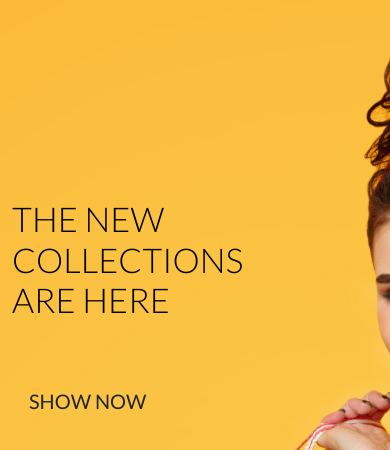
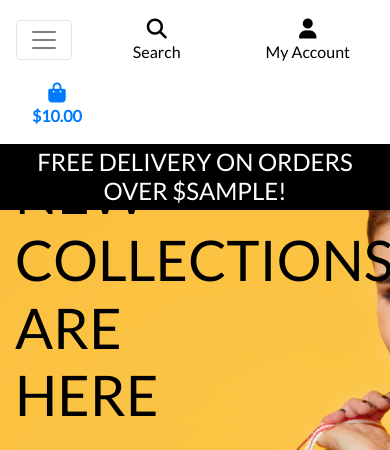
Before and after one commit to Blakeman260/boutique_ado_v1, a Django app: template home/templates/home/index.html in a window 390 px wide. Shown: the top 450 px of the page. Run offline with Django 3.2, Linux system fonts and the light colour scheme; the template is opened without the code that fills it: most values are stand-ins (such as "Sample title", 1, 10 or a date in 2020); one stand-in notice (Sample message) is shown; some libraries are stand-ins or nearby versions.

Commit message:
added mobile header and main nav bar

```diff
--- a/static/css/base.css
+++ b/static/css/base.css
@@ -56,6 +56,10 @@ body{
     border: 1px solid black !important;
 }
 
+.bg-black {
+    background: #000 !important;
+}
+
 /* -------------------------------- Media Queries */
 
 /* Slightly larger container on xl screens */
--- a/templates/allauth/base.html
+++ b/templates/allauth/base.html
@@ -1,116 +1,40 @@
-{% load static %}
-
-<!doctype html>
-<html lang="en">
+<!DOCTYPE html>
+<html>
   <head>
-
-    {% block meta %}
-        <meta http-equiv="X-UA-Compatible" content="ie=edge">
-        <meta charset="utf-8">
-        <meta name="viewport" content="width=device-width, initial-scale=1">
+    <title>{% block head_title %}{% endblock %}</title>
+    {% block extra_head %}
     {% endblock %}
-
-    {% block extra_meta %}
-    {% endblock %}
-
-    {% block corecss %}
-        <link href="https://cdn.jsdelivr.net/npm/bootstrap@5.0.0-beta1/dist/css/bootstrap.min.css" rel="stylesheet" integrity="sha384-giJF6kkoqNQ00vy+HMDP7azOuL0xtbfIcaT9wjKHr8RbDVddVHyTfAAsrekwKmP1" crossorigin="anonymous">
-        <link rel="preconnect" href="https://fonts.gstatic.com">
-        <link href="https://fonts.googleapis.com/css2?family=Lato:ital,wght@0,100;0,300;0,400;0,700;0,900;1,100;1,300;1,400;1,700;1,900&display=swap" rel="stylesheet">
-        <link rel="stylesheet" href="{% static 'css/base.css' %}">
-    {% endblock %}
-
-    {% block extra_css %}
-    {% endblock %}
-
-    {% block corejs %}
-        <script src="https://kit.fontawesome.com/9ec41b9eb5.js" crossorigin="anonymous"></script>
-        <script src="https://code.jquery.com/jquery-3.4.1.slim.min.js" integrity="sha384-J6qa4849blE2+poT4WnyKhv5vZF5SrPo0iEjwBvKU7imGFAV0wwj1yYfoRSJoZ+n" crossorigin="anonymous"></script>
-        <script src="https://cdn.jsdelivr.net/npm/popper.js@1.16.0/dist/umd/popper.min.js" integrity="sha384-Q6E9RHvbIyZFJoft+2mJbHaEWldlvI9IOYy5n3zV9zzTtmI3UksdQRVvoxMfooAo" crossorigin="anonymous"></script>
-        <script src="https://stackpath.bootstrapcdn.com/bootstrap/4.4.1/js/bootstrap.min.js" integrity="sha384-wfSDF2E50Y2D1uUdj0O3uMBJnjuUD4Ih7YwaYd1iqfktj0Uod8GCExl3Og8ifwB6" crossorigin="anonymous"></script>
-    {% endblock %}
-
-    {% block extra_js %}
-    {% endblock %}
-
-    <title>Boutique Ado {% block extra_title %}{% endblock %}</title>
   </head>
   <body>
-        <header class="container-fluid fixed-top">
-            <div id="topnav" class="row bg-white pt-lg-2 d-none d-lg-flex">
-                <div class="col-12 col-lg-4 my-auto py-1 py-lg-0 text-center text-lg-left">
-                    <a href="{% url 'home' %}" class="nav-link main-logo-link">
-                        <h2 class="logo-font text-black my-0"><strong>Boutique</strong> Ado</h2>
-                    </a>
-                </div>
-                <div class="col-12 col-lg-4 my-auto py-1 py-lg-0">
-                    <form method="GET" action="">
-                        <div class="input-group w-100">
-                            <input class="form-control border border-black rounded-0" type="text" name="q" placeholder="Search our site">
-                            <div class="input-group-append">
-                                <button class="form-control btn btn-black border border-black rounded0" type="submit">
-                                    <span class="icon">
-                                        <i class="fas fa-search"></i>
-                                    </span>
-                                </button>
-                            </div>
-                        </div>
-                    </form>
-                </div>
-                <div class="col-12 col-lg-4 my-auto py-1 py-lg-0">
-                    <ul class="list-inline list-unstyled text-center text-lg-right my-0">
-                        <li class="list-inline-item dropdown">
-                            <a class="text-black nav-link" href="#" id="user-options" data-toggle="dropdown" aria-haspopup="true" aria-expanded="false">
-                                <div class="text-center">
-                                    <div><i class="fas fa-user fa-lg"></i></div>
-                                    <p class="my-0">My Account</p>
-                                </div>
-                            </a>
-                            <div class="dropdown-menu border-0" aria-labelledby="user-options">
-                                {% if request.user.is_authenticated %}
-                                    {% if request.user.is_superuser %}
-                                        <a href="" class="dropdown-item">Product Management</a>
-                                    {% endif %}
-                                    <a href="" class="dropdown-item">My Profile</a>
-                                    <a href="{% url 'account_logout' %}" class="dropdown-item">Logout</a>
-                                {% else %}
-                                    <a href="{% url 'account_signup' %}" class="dropdown-item">Register</a>
-                                    <a href="{% url 'account_login' %}" class="dropdown-item">Login</a>
-                                {% endif %}
-                            </div>
-                        </li>
-                        <li class="list-inline-item">
-                            <a href="" class="{% if grand_total %}text-info font-weight-bold{% else %}text-black{% endif %} nav-link">
-                                <div class="text-center">
-                                    <div><i class="fas fa-shopping-bag fa-lg"></i></div>
-                                    <p class="my-0">
-                                        {% if grand_total %}
-                                            ${{ gand_total|floatformat:2}}
-                                        {% else %}
-                                            $0.00
-                                        {% endif %}
-                                    </p>
-                                </div>
-                            </a>
-                        </li>
-                    </ul>
-                </div>
-            </div>
-        </header>
+    {% block body %}
 
-        {% if messages %}
-            <div class="message-container"></div>
+    {% if messages %}
+    <div>
+      <strong>Messages:</strong>
+      <ul>
+        {% for message in messages %}
+        <li>{{message}}</li>
+        {% endfor %}
+      </ul>
+    </div>
+    {% endif %}
+
+    <div>
+      <strong>Menu:</strong>
+      <ul>
+        {% if user.is_authenticated %}
+        <li><a href="{% url 'account_email' %}">Change E-mail</a></li>
+        <li><a href="{% url 'account_logout' %}">Sign Out</a></li>
+        {% else %}
+        <li><a href="{% url 'account_login' %}">Sign In</a></li>
+        <li><a href="{% url 'account_signup' %}">Sign Up</a></li>
         {% endif %}
-
-        {% block page_header %}
-        {% endblock %}
-
-        {% block content %}
-        {% endblock %}
-
-        {% block postloadjs %}
-        {% endblock %}
-
-
+      </ul>
+    </div>
+    {% block content %}
+    {% endblock %}
+    {% endblock %}
+    {% block extra_body %}
+    {% endblock %}
   </body>
 </html>
--- /dev/null
+++ b/templates/base.html
@@ -0,0 +1,129 @@
+{% load static %}
+
+<!doctype html>
+<html lang="en">
+  <head>
+
+    {% block meta %}
+        <meta http-equiv="X-UA-Compatible" content="ie=edge">
+        <meta charset="utf-8">
+        <meta name="viewport" content="width=device-width, initial-scale=1, shrink-to-fit=no">
+    {% endblock %}
+
+    {% block extra_meta %}
+    {% endblock %}
+
+    {% block corecss %}
+        <link rel="stylesheet" href="https://stackpath.bootstrapcdn.com/bootstrap/4.4.1/css/bootstrap.min.css" integrity="sha384-Vkoo8x4CGsO3+Hhxv8T/Q5PaXtkKtu6ug5TOeNV6gBiFeWPGFN9MuhOf23Q9Ifjh" crossorigin="anonymous">
+        <link rel="stylesheet" href="https://fonts.googleapis.com/css?family=Lato&display=swap">
+        <link rel="stylesheet" href="{% static 'css/base.css' %}">
+    {% endblock %}
+
+    {% block extra_css %}
+    {% endblock %}
+
+    {% block corejs %}
+        <script src="https://kit.fontawesome.com/e9c73d7092.js" crossorigin="anonymous"></script>
+        <script src="https://code.jquery.com/jquery-3.4.1.slim.min.js" integrity="sha384-J6qa4849blE2+poT4WnyKhv5vZF5SrPo0iEjwBvKU7imGFAV0wwj1yYfoRSJoZ+n" crossorigin="anonymous"></script>
+        <script src="https://cdn.jsdelivr.net/npm/popper.js@1.16.0/dist/umd/popper.min.js" integrity="sha384-Q6E9RHvbIyZFJoft+2mJbHaEWldlvI9IOYy5n3zV9zzTtmI3UksdQRVvoxMfooAo" crossorigin="anonymous"></script>
+        <script src="https://stackpath.bootstrapcdn.com/bootstrap/4.4.1/js/bootstrap.min.js" integrity="sha384-wfSDF2E50Y2D1uUdj0O3uMBJnjuUD4Ih7YwaYd1iqfktj0Uod8GCExl3Og8ifwB6" crossorigin="anonymous"></script>
+    {% endblock %}
+
+    {% block extra_js %}
+    {% endblock %}
+
+    <title>Boutique Ado {% block extra_title %}{% endblock %}</title>
+  </head>
+  <body>
+    <header class="container-fluid fixed-top">
+        <div id="topnav" class="row bg-white pt-lg-2 d-none d-lg-flex">
+            <div class="col-12 col-lg-4 my-auto py-1 py-lg-0 text-center text-lg-left">
+                <a href="{% url 'home' %}" class="nav-link main-logo-link">
+                    <h2 class="logo-font text-black my-0"><strong>Boutique</strong> Ado</h2>
+                </a>
+            </div>
+            <div class="col-12 col-lg-4 my-auto py-1 py-lg-0">
+                <form method="GET" action="">
+                    <div class="input-group w-100">
+                        <input class="form-control border border-black rounded-0" type="text" name="q" placeholder="Search our site">
+                        <div class="input-group-append">
+                            <button class="form-control btn btn-black border border-black rounded-0" type="submit">
+                                <span class="icon">
+                                    <i class="fas fa-search"></i>
+                                </span>
+                            </button>
+                        </div>
+                    </div>
+                </form>
+            </div>
+            <div class="col-12 col-lg-4 my-auto py-1 py-lg-0">
+                <ul class="list-inline list-unstyled text-center text-lg-right my-0">
+                    <li class="list-inline-item dropdown">
+                        <a class="text-black nav-link" href="#" id="user-options" data-toggle="dropdown" aria-haspopup="true" aria-expanded="false">
+                            <div class="text-center">
+                                <div><i class="fas fa-user fa-lg"></i></div>
+                                <p class="my-0">My Account</p>
+                            </div>
+                        </a>
+                        <div class="dropdown-menu border-0" aria-labelledby="user-options">
+                            {% if request.user.is_authenticated %}
+                                {% if request.user.is_superuser %}
+                                    <a href="" class="dropdown-item">Product Management</a>
+                                {% endif %}
+                                <a href="" class="dropdown-item">My Profile</a>
+                                <a href="{% url 'account_logout' %}" class="dropdown-item">Logout</a>
+                            {% else %}
+                                <a href="{% url 'account_signup' %}" class="dropdown-item">Register</a>
+                                <a href="{% url 'account_login' %}" class="dropdown-item">Login</a>
+                            {% endif %}
+                        </div>
+                    </li>
+                    <li class="list-inline-item">
+                        <a class="{% if grand_total %}text-info font-weight-bold{% else %}text-black{% endif %} nav-link" href="">
+                            <div class="text-center">
+                                <div><i class="fas fa-shopping-bag fa-lg"></i></div>
+                                <p class="my-0">
+                                    {% if grand_total %}
+                                        ${{ grand_total|floatformat:2 }}
+                                    {% else %}
+                                        $0.00
+                                    {% endif %}
+                                </p>
+                            </div>
+                        </a>
+                    </li>
+                </ul>
+            </div>
+        </div>
+        <div class="row bg-white">
+            <nav class="navbar navbar-expand-lg navbar-light w-100">
+                <button class="navbar-toggler" type="button" data-toggle="collapse" data-target="#main-nav" aria-controls="main-nav" aria-expanded="false" aria-label="Toggle navigation">
+                    <span class="navbar-toggler-icon"></span>
+                </button>
+                {% include 'includes/mobile-top-header.html' %}
+                {% include 'includes/main-nav.html' %}
+            </nav>
+        </div>
+        <div id="delivery-banner" class="row text-center">
+            <div class="col bg-black text-white">
+                <h4 class="logo-font my-1">Free delivery on orders over ${{ free_shipping_threshold }}!</h4>
+            </div>
+        </div>
+    </header>
+
+    {% if messages %}
+        <div class="message-container"></div>
+    {% endif %}
+
+    {% block page_header %}
+    {% endblock %}
+
+    {% block content %}
+    {% endblock %}
+
+    {% block postloadjs %}
+    {% endblock %}
+
+
+  </body>
+</html>
--- /dev/null
+++ b/templates/includes/main-nav.html
@@ -0,0 +1,50 @@
+<div class="collapse navbar-collapse" id="main-nav">
+    <ul class="navbar-nav w-auto mx-auto">
+        <li class="nav-item dropdown">
+            <a class="logo-font font-weight-bold nav-link text-black mr-5" href="#" id="all-products-link" data-toggle="dropdown" aria-haspopup="true" aria-expanded="false">
+                All Products
+            </a>
+            <div class="dropdown-menu border-0" aria-labelledby="all-products-link">
+                <a href="" class="dropdown-item">By Price</a>
+                <a href="" class="dropdown-item ">By Rating</a>
+                <a href="" class="dropdown-item ">By Category</a>
+                <a href="" class="dropdown-item">All Products</a>
+            </div>
+        </li>
+
+        <li class="nav-item dropdown">
+            <a class="logo-font font-weight-bold nav-link text-black mr-5" href="#" id="clothing-link" data-toggle="dropdown" aria-haspopup="true" aria-expanded="false">
+                Clothing
+            </a>
+            <div class="dropdown-menu border-0" aria-labelledby="clothing-link">
+                <a href="" class="dropdown-item">Activewear &amp; Essentials</a>
+                <a href="" class="dropdown-item">Jeans</a>
+                <a href="" class="dropdown-item">Shirts</a>
+                <a href="" class="dropdown-item">All Clothing</a>
+            </div>
+        </li>
+
+        <li class="nav-item dropdown">
+            <a class="logo-font font-weight-bold nav-link text-black mr-5" href="#" id="homeware-link" data-toggle="dropdown" aria-haspopup="true" aria-expanded="false">
+                Homeware
+            </a>
+            <div class="dropdown-menu border-0" aria-labelledby="homeware-link">
+                <a href="" class="dropdown-item">Bed &amp; Bath</a>
+                <a href="" class="dropdown-item">Kitchen &amp; Dining</a>
+                <a href="" class="dropdown-item">All Homeware</a>
+            </div>
+        </li>
+
+        <li class="nav-item dropdown">
+            <a class="logo-font font-weight-bold nav-link text-black" href="#" id="specials-link" data-toggle="dropdown" aria-haspopup="true" aria-expanded="false">
+                Special Offers
+            </a>
+            <div class="dropdown-menu border-0" aria-labelledby="specials-link">
+                <a href="" class="dropdown-item">New Arrivals</a>
+                <a href="" class="dropdown-item">Deals</a>
+                <a href="" class="dropdown-item">Clearance</a>
+                <a href="" class="dropdown-item">All Specials</a>
+            </div>
+        </li>
+    </ul>
+</div>
--- /dev/null
+++ b/templates/includes/mobile-top-header.html
@@ -0,0 +1,56 @@
+<li class="list-inline-item">
+    <a class="text-black nav-link d-block d-lg-none" href="#" id="mobile-search" data-toggle="dropdown" aria-haspopup="true" aria-expanded="false">
+        <div class="text-center">
+            <div><i class="fas fa-search fa-lg"></i></div>
+            <p class="my-0">Search</p>
+        </div>
+    </a>
+    <div class="dropdown-menu border-0 w-100 p-3 rounded-0 my-0" aria-labelledby="mobile-search">
+        <form class="form" method="GET" action="">
+            <div class="input-group w-100">
+                <input class="form-control border border-black rounded-0" type="text" name="q" placeholder="Search our site">
+                <div class="input-group-append">
+                    <button class="form-control form-control btn btn-black border border-black rounded-0" type="submit">
+                        <span class="icon">
+                            <i class="fas fa-search"></i>
+                        </span>
+                    </button>
+                </div>
+            </div>
+        </form>
+    </div>
+</li>
+<li class="list-inline-item dropdown">
+    <a class="text-black nav-link d-block d-lg-none" href="#" id="user-options" data-toggle="dropdown" aria-haspopup="true" aria-expanded="false">
+        <div class="text-center">
+            <div><i class="fas fa-user fa-lg"></i></div>
+            <p class="my-0">My Account</p>
+        </div>
+    </a>
+    <div class="dropdown-menu border-0" aria-labelledby="user-options">
+        {% if request.user.is_authenticated %}
+            {% if request.user.is_superuser %}
+                <a href="{% url 'account_logout' %}" class="dropdown-item">Product Management</a>
+            {% endif %}
+            <a href="" class="dropdown-item">My Profile</a>
+            <a href="{% url 'account_logout' %}" class="dropdown-item">Logout</a>
+        {% else %}
+            <a href="{% url 'account_signup' %}" class="dropdown-item">Register</a>
+            <a href="{% url 'account_login' %}" class="dropdown-item">Login</a>
+        {% endif %}
+    </div>
+</li>
+<li class="list-inline-item">
+    <a class="{% if grand_total %}text-primary font-weight-bold{% else %}text-black{% endif %} nav-link d-block d-lg-none" href="">
+        <div class="text-center">
+            <div><i class="fas fa-shopping-bag fa-lg"></i></div>
+            <p class="my-0">
+                {% if grand_total %}
+                    ${{ grand_total|floatformat:2 }}
+                {% else %}
+                    $0.00
+                {% endif %}
+            </p>
+        </div>
+    </a>
+</li>
```
